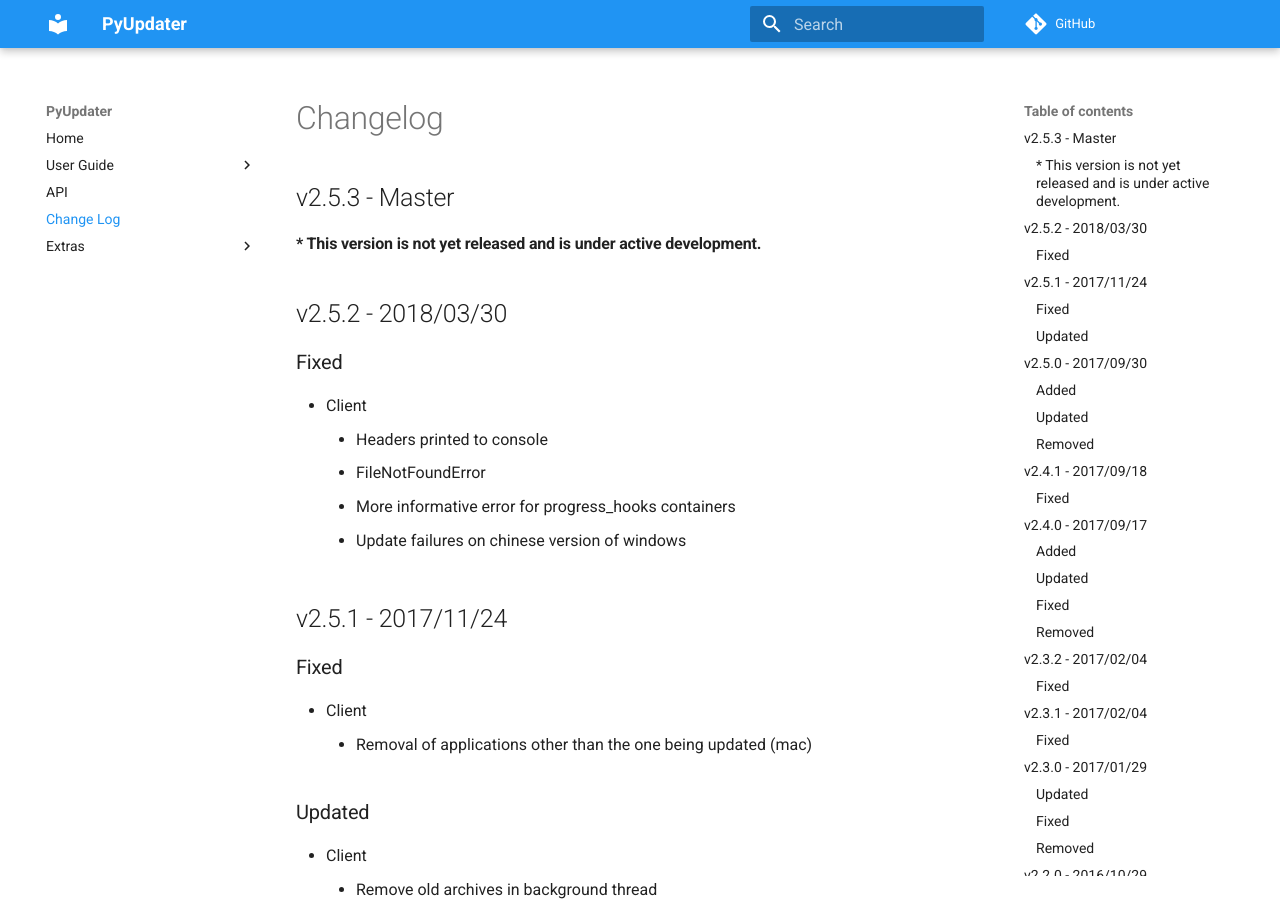
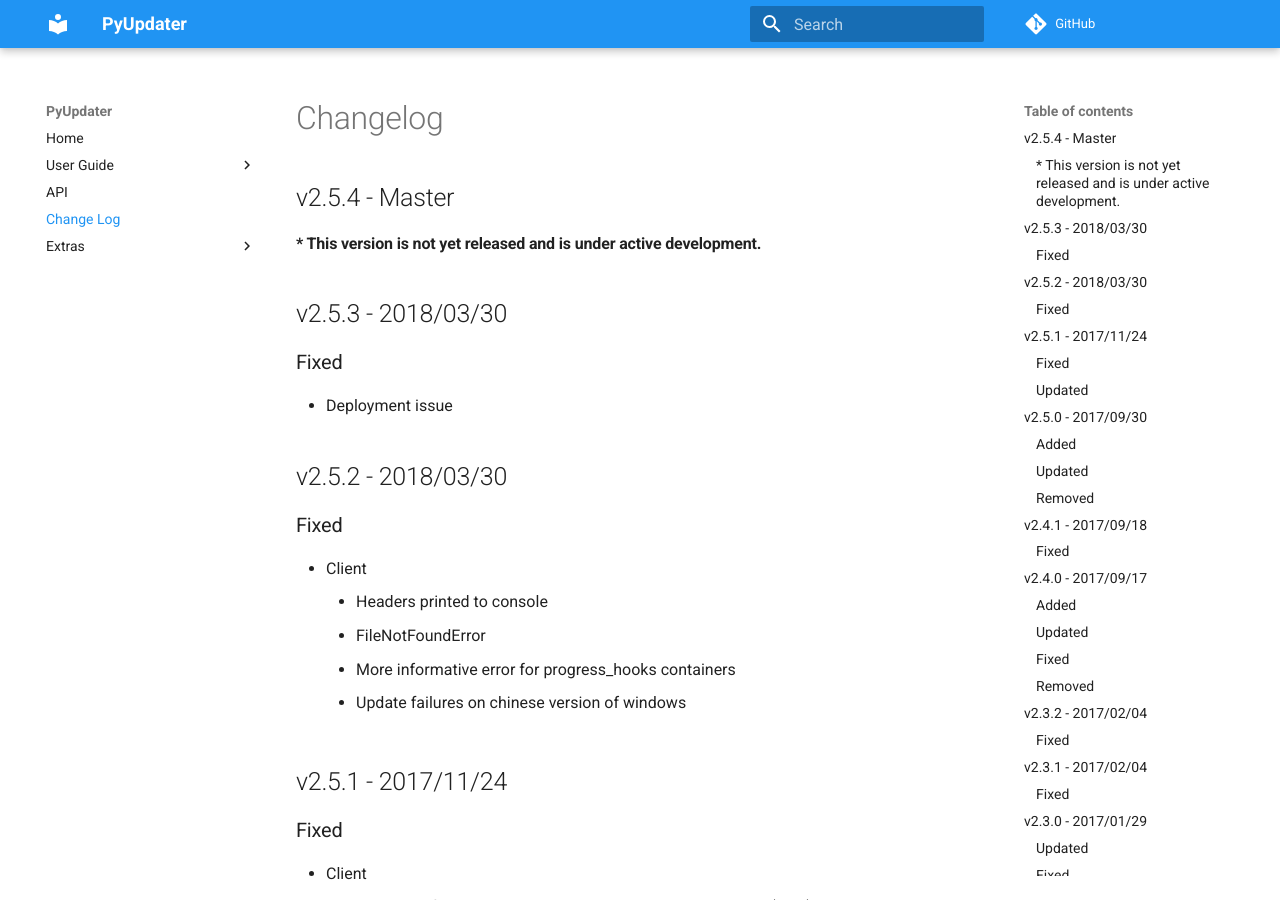
Before and after one commit to Digital-Sapphire/PyUpdater, an MkDocs documentation site: the page built from docs/changelog.md, in a window 1280 px wide and 900 px high. Built offline with MkDocs 1.6.1 and Material for MkDocs 9.7.7, drawn with Linux system fonts in a browser that asks for light colours; comment, search, counter and statistics services are not loaded; old or Windows-style settings are respelled for this version of MkDocs.

Commit message:
Fix deployment issue

```diff
--- a/docs/changelog.md
+++ b/docs/changelog.md
@@ -1,7 +1,14 @@
 # Changelog
 
-## v2.5.3 - Master
+## v2.5.4 - Master
 ####* This version is not yet released and is under active development.
+
+
+## v2.5.3 - 2018/03/30
+
+###Fixed
+
+  - Deployment issue
 
 
 ## v2.5.2 - 2018/03/30
```
